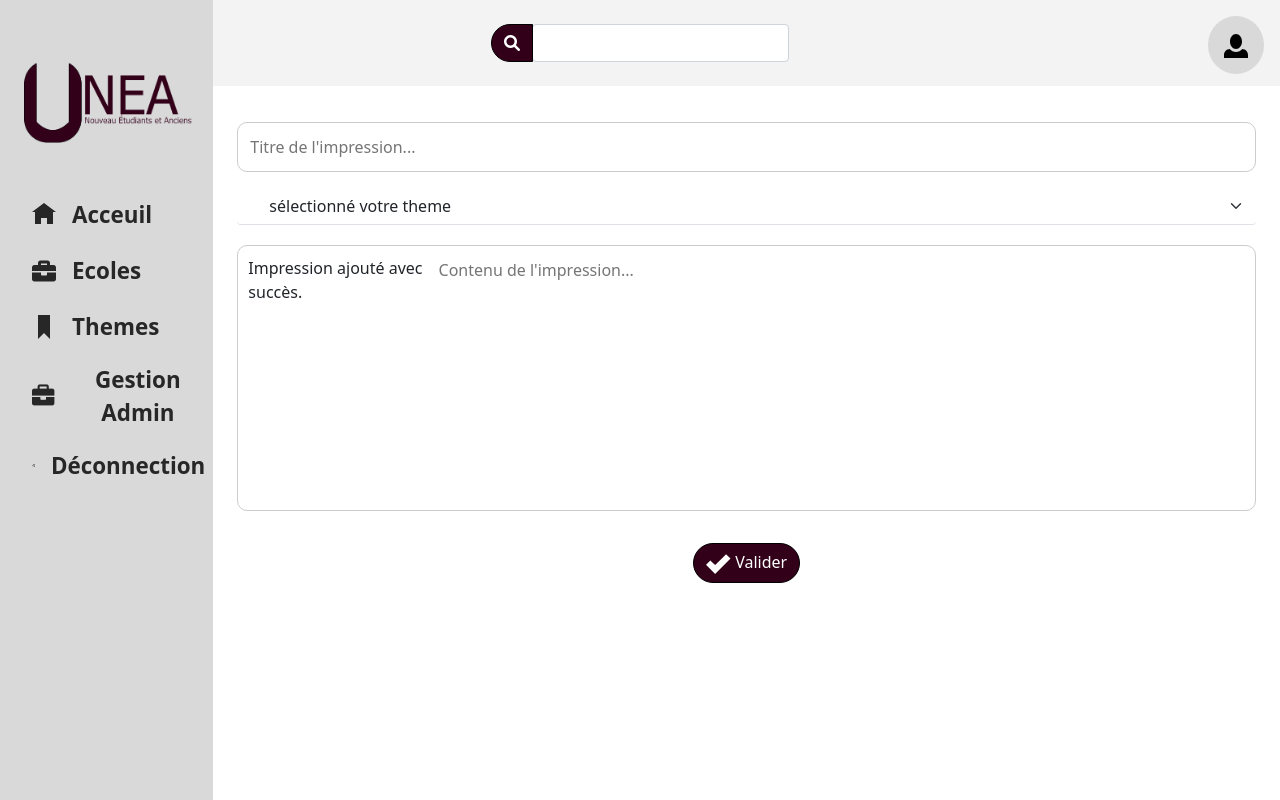
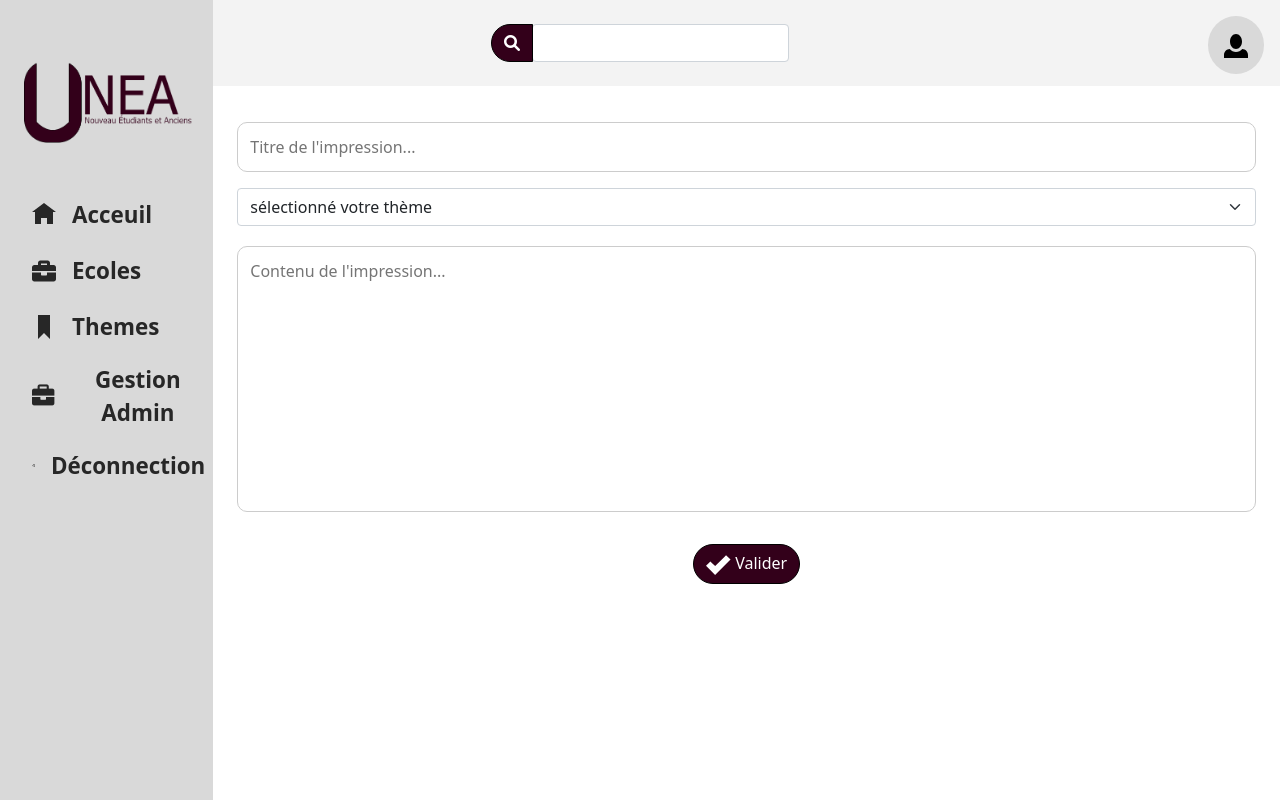
Before and after one commit to Miner-code/MIT-G4, a PHP site: page /create-post.php in a window 1280 px wide. Run offline with PHP 8.4, Linux system fonts and the light colour scheme; a user stored in the database is signed in; data comes from the database, SQL or seed files in the repository; data that the repository does not hold is empty.

Commit message:
roalback + créer nouvelle imp

```diff
--- a/create-post.php
+++ b/create-post.php
@@ -18,50 +18,34 @@ include "include/is-connected.php";
 		// var_dump($dataUser);
     ?>
     <form id="formulaire" method="POST">
+        <?php
+            $titre_imp = isset($_POST["textAreaTitreImp"]) ? htmlspecialchars($_POST["textAreaTitreImp"]) : "";
+            $contenu_imp = isset($_POST["textAreaContenuImp"]) ? htmlspecialchars($_POST["textAreaContenuImp"]) : "";
+        ?>
         <section class="rounded-textarea d-flex justify-content-between mb-3">
-            <?php
-                try {
-                    $nomImp = isset($_POST["textAreaTitreImp"]) ? htmlspecialchars($_POST["textAreaTitreImp"]) : "";
-                    $date_imp = date('y-m-d h:i:s');
-                    $id_user = $_SESSION['id_user'];
-                    //echo "titre récupéré avec succes";
-                } catch(PDOException $e) {
-                    echo "Erreur : " . $e->getMessage();
-                }
-            ?>
-	        <textarea id="textAreaTitreImp" name="textAreaTitreImp" rows="1" placeholder="Titre de l'impression..."></textarea>
+            <textarea id="textAreaTitreImp" name="textAreaContenuImp" rows="1" placeholder="Titre de l'impression..."></textarea>
+        </section>
 
-        </section>
-	    <section>
-            <select id="select_theme" class="form-select ps-input-svg border-bottom border-0 border-focus-bot" name="id_theme" aria-label="Selectionné votre theme">
-                <option value="">sélectionné votre theme</option>
+        <section class="d-flex justify-content-between mb-3">
+            <select id="select_theme" class="form-select" name="id_theme" aria-label="Selectionné votre theme">
+                <option value="">sélectionné votre thème</option>
                 <?php
                     $req = $bdd->query("SELECT * FROM theme");
-                    $data_theme = $req->fetchAll();
-                    foreach ($data_theme as $li){
-                        print('<option value="'.$li['id_theme'].'">'.$li['nom_theme'].'</option>');
-                        var_dump($li['nom_theme']);
+                    $dataTheme = $req->fetchAll();
+                    foreach ($dataTheme as $li){
+                        print('<option value="">'.$li["libelle_theme"].'</option>');
                     }
                 ?>
                 <option value="null">autre</option>
             </select>
         </section>
+
         <section class="rounded-textarea d-flex justify-content-between mb-3">
-            <?php
-                try {
-                    $contenuImp = isset($_POST["id_theme"]) ? htmlspecialchars($_POST["id_theme"]) : "";
-                    $id_theme= isset($_POST["textAreaContenuImp"]) ? htmlspecialchars($_POST["textAreaContenuImp"]) : "";;
-                    $req = $bdd->prepare("INSERT INTO `impression`(`titre_imp`, `contenu_imp`, `date_imp`, `id_user`, `id_theme`) VALUES ('$nomImp', '$contenuImp', '$date_imp', '$id_user', '$id_theme');");
-                    $req->execute();
-
-                    echo "Impression ajouté avec succès.";
-                } catch(PDOException $e) {
-                    echo "Erreur : " . $e->getMessage();
-                }
-            ?>
             <textarea id="textAreaContenuImp" name="textAreaContenuImp" rows="10" placeholder="Contenu de l'impression..."></textarea>
         </section>
 	</form>
+
+
     <section class="d-flex align-items-center justify-content-center w-5 h-5 mb-2">
 		<button type="submit" class="btn btn-primary mx-2 my-3 justify-content-center">
 			<svg class="align-items-center" fill="white" height="25" viewBox="0 0 8 8" width="25" xmlns="http://www.w3.org/2000/svg">
```
Also changed, not shown: view-post.php (+13 -5 lines). Lines whose indentation alone changed are shown as unchanged.
